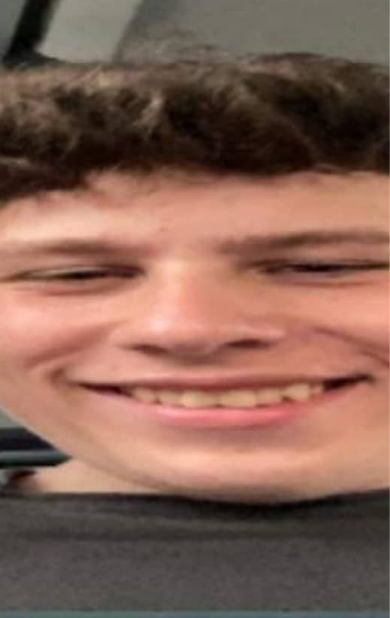
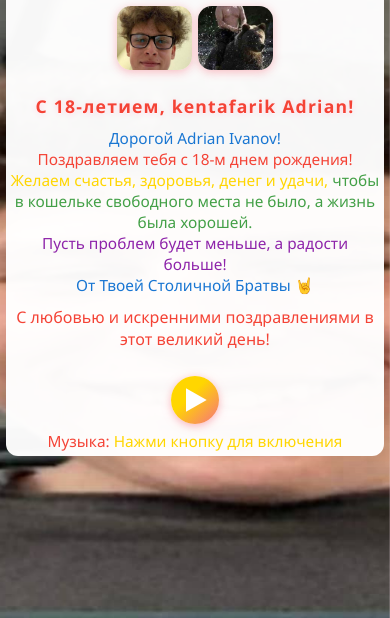
Before and after one commit to R1GLE/S-diom-Rozhdenia-bratuha, a plain HTML site: page index.html in a window 390 px wide. Shown: the part 226-844 px from the top of the page. Drawn offline with Linux system fonts and the light colour scheme.

Commit message:
index.html

```diff
--- a/index.html
+++ b/index.html
@@ -6,87 +6,237 @@
     <meta name="viewport" content="width=device-width, initial-scale=1.0">
     <style>
         html, body {
+            height: 100%;
             margin: 0;
             padding: 0;
-            height: 100%;
-            min-height: 100vh;
-            width: 100vw;
             font-family: 'Segoe UI', 'Arial', sans-serif;
-            background: #f8f8f8;
-            overflow-x: hidden;
+            background: #ffe8ef;
         }
         body {
-            background: url('image4.jpg') center center/cover no-repeat fixed;
+            min-height: 100vh;
+            min-width: 100vw;
             display: flex;
             justify-content: center;
             align-items: center;
-            min-height: 100vh;
+            background: url('image4.jpg') center center/cover no-repeat fixed;
         }
-        .confetti {
-            position: fixed;
-            top: 0; left: 0;
-            width: 100vw;
-            height: 100vh;
-            pointer-events: none;
-            z-index: 3;
-        }
-        .card {
-            display: flex;
-            flex-direction: row;
-            align-items: flex-start;
-            background: rgba(255,255,255,0.93);
-            border-radius: 18px;
-            box-shadow: 0 4px 32px rgba(0,0,0,0.13);
-            max-width: 900px;
-            width: 98vw;
-            padding: 32px 24px;
-            gap: 28px;
-            position: relative;
-            z-index: 2;
-            background: url('image3.jpg') center center/cover no-repeat;
-            overflow: hidden;
-        }
-        .left-images {
+        .container {
+            background: rgba(255,255,255,0.97);
+            border-radius: 20px;
+            padding: 20px 12px;
+            max-width: 440px;
+            width: 95vw;
+            box-shadow: 0 4px 24px rgba(0,0,0,0.16);
             display: flex;
             flex-direction: column;
+            align-items: center;
             gap: 16px;
-            align-items: center;
+            margin: 16px 0;
         }
-        .birthday-img, .right-image {
-            width: 150px;
-            height: 180px;
+        .decor-top {
+            display: flex;
+            gap: 10px;
+            font-size: 2em;
+            margin-bottom: 6px;
+        }
+        .images-row {
+            display: flex;
+            gap: 12px;
+            margin-bottom: 8px;
+            width: 100%;
+            justify-content: center;
+        }
+        .img-card {
+            width: 40vw;
+            max-width: 110px;
+            height: 30vw;
+            max-height: 120px;
             object-fit: cover;
             border-radius: 14px;
-            box-shadow: 0 4px 18px rgba(246, 115, 128, 0.23);
+            box-shadow: 0 2px 10px #f6728077;
         }
-        .right-image {
-            margin-left: 0;
-        }
-        .card-content {
-            flex: 1;
-            background: rgba(255,255,255,0.85);
-            border-radius: 14px;
-            padding: 10px 18px;
-            position: relative;
-            z-index: 1;
-            min-width: 0;
+        .content {
+            width: 100%;
+            text-align: center;
         }
         h1 {
             color: #f67280;
-            margin-bottom: 14px;
+            font-size: 1.4em;
+            margin: 0 0 10px 0;
+            letter-spacing: 1.2px;
+            text-shadow: 0 1px 6px #ffd6e3, 0 1px 0 #fff;
+        }
+        .wishes {
+            color: #444;
+            font-size: 1.1em;
+            margin-bottom: 10px;
+            word-break: break-word;
+        }
+        .footer {
+            margin-top: 6px;
+            font-size: 1em;
+            color: #f44336;
+        }
+        .audio-box {
+            margin-top: 10px;
+            display: flex;
+            flex-direction: column;
+            align-items: center;
+        }
+        .music-btn {
+            width: 48px;
+            height: 48px;
+            border-radius: 50%;
+            background: linear-gradient(135deg, #ffd600 40%, #f67280 100%);
+            border: none;
+            outline: none;
+            cursor: pointer;
+            display: flex;
+            align-items: center;
+            justify-content: center;
             font-size: 2em;
-            letter-spacing: 1.5px;
-            text-shadow: 0 2px 8px #ffb2c1, 0 1px 0 #fff;
-            animation: glow 2s infinite alternate;
+            color: #fff;
+            margin-bottom: 5px;
+            box-shadow: 0 2px 8px #f6728088;
+            transition: background 0.2s, transform 0.2s;
         }
-        .balloons {
-            margin-bottom: 10px;
-            font-size: 2.2em;
-            animation: float 2s infinite alternate;
-            display: flex;
-            gap: 7px;
+        .music-btn:active {
+            transform: scale(0.92);
+            background: linear-gradient(135deg, #f67280 40%, #ffd600 100%);
         }
-        .star {
-            color: #f7d51d;
-            font-size: 1.5em;
-            animation: twinkle 1.3s infinite
+        .audio-tip {
+            color: #f44336;
+            font-size: 0.96em;
+            text-align: center;
+            margin-top: 2px;
+        }
+        /* Мобильная адаптация */
+        @media (max-width: 600px) {
+            .container {
+                padding: 8px 2vw;
+                max-width: 99vw;
+                border-radius: 12px;
+            }
+            .images-row {
+                gap: 6px;
+            }
+            .img-card {
+                width: 38vw;
+                max-width: 90px;
+                height: 28vw;
+                max-height: 85px;
+            }
+            h1 {
+                font-size: 1.1em;
+            }
+            .wishes {
+                font-size: 0.96em;
+            }
+        }
+        @media (max-width: 400px) {
+            .container {
+                padding: 4px 1vw;
+            }
+            .img-card {
+                max-width: 75px;
+                max-height: 64px;
+            }
+        }
+    </style>
+</head>
+<body>
+    <div class="container">
+        <div class="decor-top">
+            🎉 <span style="color:#f7d51d;">🎊</span> 🥳 🎈
+        </div>
+        <div class="images-row">
+            <img class="img-card" src="image1.jpg" alt="Фото 1">
+            <img class="img-card" src="image2.jpg" alt="Фото 2">
+        </div>
+        <div class="content">
+            <h1>
+                <span style="color:#f44336;">С 18-летием, kentafarik Adrian!</span>
+            </h1>
+            <div class="wishes">
+                <span style="color:#1976d2;">Дорогой Adrian Ivanov!</span><br>
+                <span style="color:#f44336;">Поздравляем тебя с 18-м днем рождения!</span><br>
+                <span style="color:#ffd600;">Желаем счастья, здоровья, денег и удачи,</span>
+                <span style="color:#43a047;">чтобы в кошельке свободного места не было, а жизнь была хорошей.</span><br>
+                <span style="color:#8e24aa;">Пусть проблем будет меньше, а радости больше!</span><br>
+                <span style="color:#1976d2;">От Твоей Столичной Братвы 🤘</span>
+            </div>
+            <div class="footer">
+                С любовью и искренними поздравлениями в этот великий день!
+            </div>
+        </div>
+        <div class="audio-box">
+            <button id="musicBtn" class="music-btn" title="Включить/выключить музыку">
+                <svg id="playIcon" xmlns="http://www.w3.org/2000/svg" fill="currentColor" viewBox="0 0 40 40">
+                    <polygon points="10,7 33,20 10,33 10,7"/>
+                </svg>
+                <svg id="pauseIcon" xmlns="http://www.w3.org/2000/svg" fill="currentColor" viewBox="0 0 40 40" style="display:none;">
+                    <rect x="10" y="7" width="8" height="26"/>
+                    <rect x="22" y="7" width="8" height="26"/>
+                </svg>
+            </button>
+            <div class="audio-tip">
+                Музыка: <span style="color:#ffd600;">Нажми кнопку для включения</span>
+            </div>
+            <iframe id="ytplayer"
+                style="width:0;height:0;border:0;position:absolute;left:-9999px;"
+                src="https://www.youtube.com/embed/qdRGmu7J4GM?enablejsapi=1&version=3&loop=1&playlist=qdRGmu7J4GM"
+                allow="autoplay"
+                frameborder="0"
+                allowfullscreen>
+            </iframe>
+        </div>
+    </div>
+    <script>
+        // YouTube API для управления музыкой
+        let player;
+        let ytReady = false, isPlaying = false;
+        const musicBtn = document.getElementById('musicBtn');
+        const playIcon = document.getElementById('playIcon');
+        const pauseIcon = document.getElementById('pauseIcon');
+
+        // Подключаем YouTube API
+        var tag = document.createElement('script');
+        tag.src = "https://www.youtube.com/iframe_api";
+        document.body.appendChild(tag);
+
+        window.onYouTubeIframeAPIReady = function() {
+            player = new YT.Player('ytplayer', {
+                events: {
+                    'onReady': function(event) {
+                        ytReady = true;
+                    },
+                    'onStateChange': function(event) {
+                        if(event.data === YT.PlayerState.PLAYING) {
+                            playIcon.style.display = 'none';
+                            pauseIcon.style.display = '';
+                            isPlaying = true;
+                        } else {
+                            playIcon.style.display = '';
+                            pauseIcon.style.display = 'none';
+                            isPlaying = false;
+                        }
+                        if(event.data === YT.PlayerState.ENDED) {
+                            player.playVideo();
+                        }
+                    }
+                }
+            });
+        };
+
+        musicBtn.addEventListener('click', function() {
+            if(ytReady && player) {
+                if(isPlaying) {
+                    player.pauseVideo();
+                } else {
+                    player.playVideo();
+                }
+            }
+        });
+    </script>
+</body>
+</html>
```
